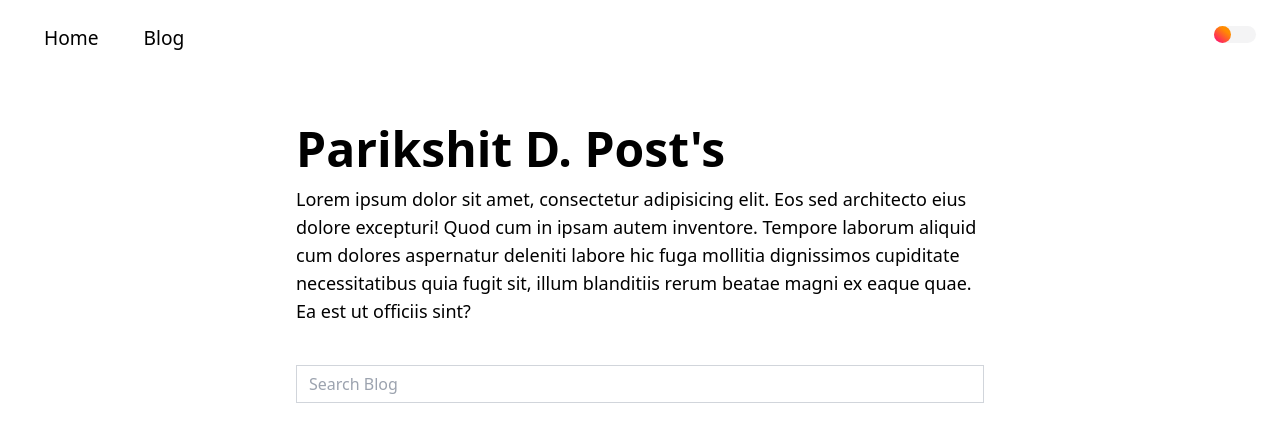
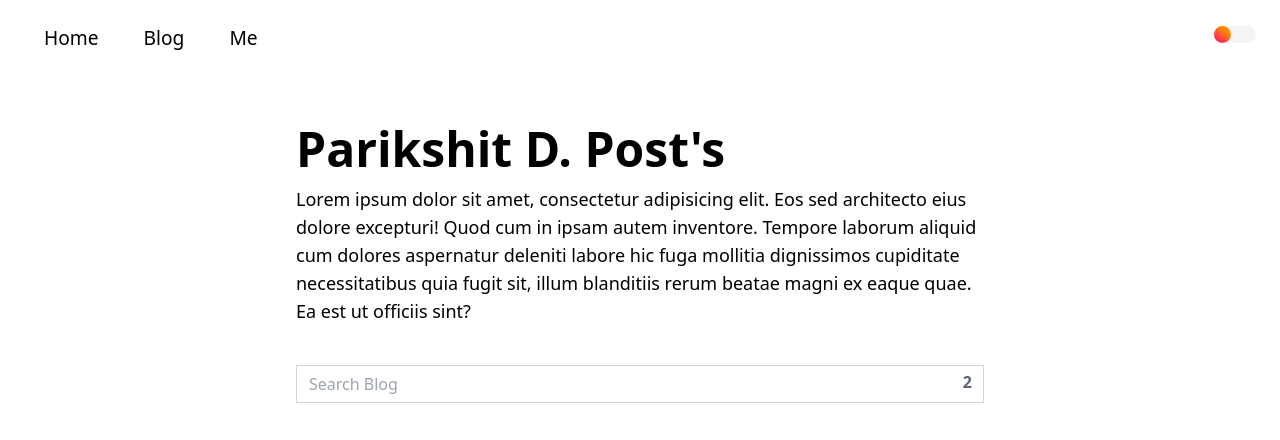
Before and after one commit to vesper85/NextBlog, a Next.js app: page /blog in a window 1280 px wide. Shown: the top 440 px of the page. Built offline with nearby package versions, Linux system fonts and the light colour scheme.

Commit message:
working on aboutme and added search functionality

```diff
--- a/components/CommentBox.js
+++ b/components/CommentBox.js
@@ -16,7 +16,6 @@ const CommentBox = () => {
         scriptEl.setAttribute("repo", "vesper85/Blog_comments");
         scriptEl.setAttribute("issue-term", "pathname");
         scriptEl.setAttribute('theme',utteranceTheme)
-        //console.log(scriptEl);
         commentB.current.replaceChildren(scriptEl);
         //commentB.current.appendChild(scriptEl)
     }, [theme])
--- a/components/Navbar.js
+++ b/components/Navbar.js
@@ -11,6 +11,7 @@ export default function Navbar(){
                     {/* no space allowed between 'link' and 'a' tag */}
                     <Link href="/"><a className={styles.nav_link}>Home</a></Link>
                     <Link href='/blog'><a className={styles.nav_link}> Blog</a></Link>
+                    <Link href='/aboutme'><a className={styles.nav_link}> Me</a></Link>
 
             </div>
             <DarkModeSwitch/>
--- a/components/SearchBlog.js
+++ b/components/SearchBlog.js
@@ -2,15 +2,14 @@ import {useState} from 'react'
 
 
 function SearchBlog(props) {
-  const {searchedString, setsearchedString} = props;
+  const {searchedString, setsearchedString, count} = props;
   const handleSearchOnChange = (e)=>{
-    //console.log(e.target.value);
     setsearchedString(e.target.value)
   }
   return (
     <div className="mt-10">
       <div className="m-4">
-      <div className="mb-3 w-100">
+      <div className="mb-3 w-100 relative">
         <input
           className="
             w-full
@@ -30,7 +29,9 @@ function SearchBlog(props) {
           id="exampleSearch"
           placeholder="Search Blog"
           onChange={handleSearchOnChange}
+
         />
+        <span className="absolute right-3 top-[0.35rem] font-semibold text-color-gray-300">{count} </span>
       </div>
     </div>
     </div>
--- /dev/null
+++ b/pages/aboutme.js
@@ -0,0 +1,29 @@
+import Image from "next/image";
+import profileImg from '../public/1.png'
+import styles from '../styles/Home.module.css'
+
+export default function aboutme(){
+  return (
+    <main className="h-screen flex flex-col items-center sm:px-4 md:px-[2rem] dark:text-white mt-20">
+        <div className="flex justify-between w-3/5 ">
+            {/* flex-1 grow */}
+            <div className="w-3/4 self-center">
+                I&apos;m a Web Developer based in pune, Maharashtra.
+                I&apos;ve a deep passion for developmentand engineering.
+                I enjoy building products with code, designing, writing, and reading.
+             </div>
+             {/* flex-1 */}
+            <div className=" w-2/5">
+            {/* height and widht with response */}
+                <Image src={profileImg} className={styles.test} quality={100} alt="my profile image" layout="responsive" />
+            </div>
+        </div>
+        <div className="my-12">
+            some more info about me!!!
+        </div>
+        <div className="my-12">
+            i work with -- technology
+        </div>
+    </main>
+  )
+}
--- a/pages/blog/index.js
+++ b/pages/blog/index.js
@@ -8,7 +8,6 @@ import getBlogs from '../../lib/getBlogs'
 
 export default function BlogIndex(props){
 
-    console.log(props.blogs);
     const [searchedString, setsearchedString] = useState("");
     const [blogsArray, setblogsArray] = useState(props.blogs)
     //const [newBlogsArray, setnewBlogsArray] = useState(props.blogs)
@@ -29,7 +28,7 @@ export default function BlogIndex(props){
         <main className='h-screen flex flex-col items-center sm:px-4 md:px-[2rem] dark:text-white'>
            <div className={blogStyles.inside_wrapper}>
                <BlogHeader/>
-               <SearchBlog searchedString={searchedString} setsearchedString={setsearchedString} />
+               <SearchBlog searchedString={searchedString} setsearchedString={setsearchedString}  count={blogsArray.length} />
                <p className=" text-2xl md:text-[2rem] m-5 leading-6 mt-10 text-theme-page-text-heading mb-10">All Posts</p>
                {
                    blogsArray.map((post)=>{
--- a/styles/Home.module.css
+++ b/styles/Home.module.css
@@ -113,3 +113,7 @@
 .footer_wrapper a {
   @apply hover:text-white ease-in duration-200;
 }
+
+.test {
+  border-radius: 1000rem;
+}
--- a/styles/globals.css
+++ b/styles/globals.css
@@ -7,7 +7,7 @@
   --color-text: hsl(0deg, 0%, 100%);
   --color-background: hsl(210deg, 30%, 8%);
   --color-blurred-background: hsla(210deg, 30%, 8%, 0.85);
-  --color-primary: hsl(230deg, 100%, 67%);
+  --color-primary: rgb(87, 115, 255);
   --color-secondary: hsl(333deg, 100%, 52%);
   --color-tertiary: hsl(53deg, 100%, 50%);
   --color-decorative: hsl(200deg, 50%, 60%);
```
Also changed, not shown: components/IntroModule.js (line endings or trailing spaces), public/2.png (added), 1 other file (tests, documents, lock files or other folders).
